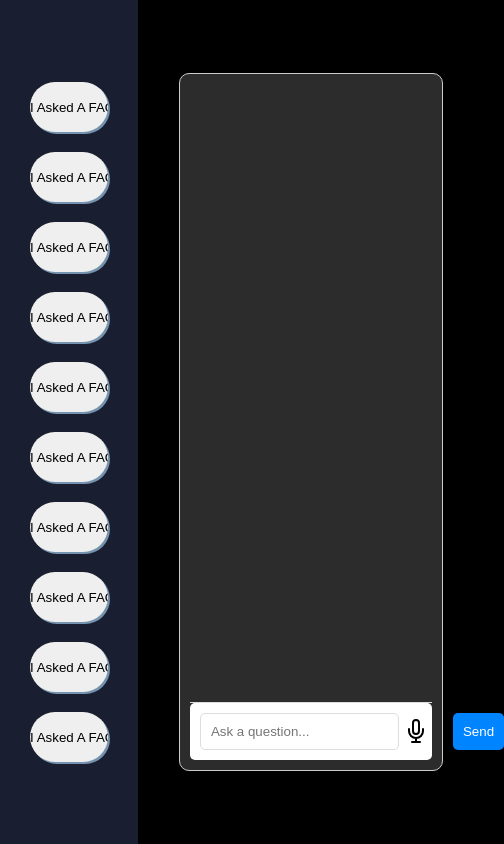
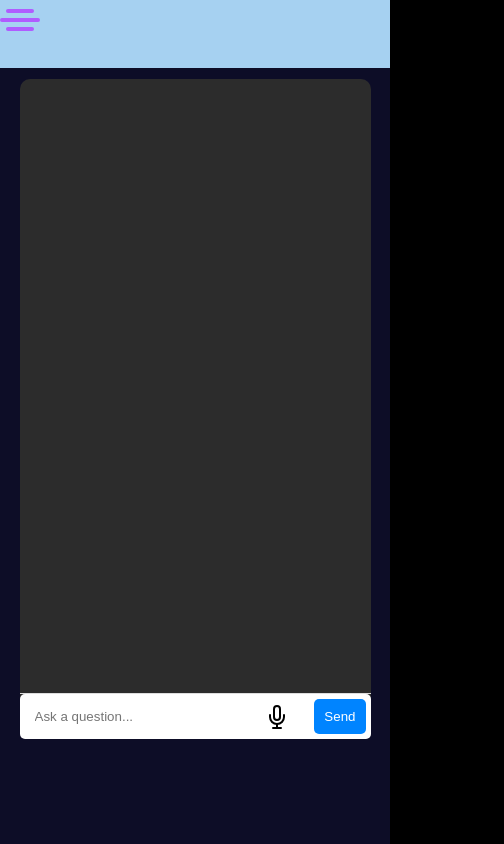
Before and after one commit to nicholesales/CCSpark, a React (Create React App) app in the folder frontend/: page /chatbot in a window 390 px wide. Shown: the whole page, 504 px wide, since content can reach past the window. Built offline with nearby package versions, Linux system fonts and the light colour scheme.

Commit message:
Added a mobile UI (not finished)

```diff
--- a/frontend/src/chatbot_page/chatbot.css
+++ b/frontend/src/chatbot_page/chatbot.css
@@ -1,12 +1,176 @@
 :root {
   --text-color: #F2FFFD;
-  --background-color: #11103E;
+  --background-color: #0d0d27;
+  --user-message-background-color: #232267;
   --highlights-color: #C8E7E9;
   --highlights-color-2: #D7FDFD;
   --accents-color: #FFDCF9;
+
 /* https://coolors.co/ffdcf9-f2fffd-c8e7e9-11103e-d7fdfd */
 }
 
+.for-mobile-only {
+  display: none;
+}
+
+.full-container-chatbot {
+  background-color: var(--background-color);
+}
+
+/* Mobile CSS */
+@media (max-width: 600px) {
+  .for-mobile-only {
+    display: flex;
+    background-color: #a6d1f1;
+
+    height: 8%;
+  }
+
+  .faq-side-panel {
+      width: 200px; /* Collapsed width */
+      display: none;
+  }
+
+  .full-container-chatbot {
+    width: 100vw;
+    height: 100vh;
+    display: flex;
+    flex-direction: column;
+  }
+
+  .parent-container-chatbot {
+    width: 100%;
+    height: 100%;
+    display: flex;
+    justify-content: center;
+    /* align-items: center; */
+  }
+
+  .chatbot-container {
+    display: flex;
+    flex-direction: column;
+    justify-content: space-between;
+    width: 90%;
+    height: 85%;
+    /* border: 2px solid #ccc; */
+    margin-top: 3%;
+    border-radius: 10px;
+    /* padding: 10px; */
+    background-color: #2c2c2c;
+  }
+
+  .chatbot-messages {
+    flex-grow: 1;
+    overflow-y: auto;
+    padding: 1%;
+    border-bottom: 1px solid #ddd;
+  }
+
+  .user-chat {
+    display: flex;
+    flex-direction: row-reverse;
+    margin-bottom: 1%;
+  }
+
+  .bot-chat {
+    display: flex;
+    flex-direction: row;
+    margin-bottom: 4%;
+    margin-top: 4%;
+  }
+
+  .chatbot-message {
+    padding: 1.5%;
+    border-radius: 8px;
+    width: 100%;
+    word-wrap: break-word;
+    max-width: 60%;
+  }
+
+  .chatbot-message.user {
+    align-self: center;
+    background-color: #1a7faa;
+    color: white;
+    height: 100%;
+  }
+
+  .chatbot-message.bot {
+    align-self: flex-start;
+    background-color: #e4e6eb;
+    color: black;
+  }
+
+  .icon-container {
+    width: 10%;
+    height: fit-content;
+    padding: 1%;
+    border-radius: 50%;
+  }
+
+  .icon {
+    width: 100%;
+  }
+
+  .chatbot-input {
+    flex-grow: 1;
+    padding: 10px;
+    border-style: none;
+    border-radius: 5px;
+    white-space: normal;
+  }
+
+  .chatbot-input-container {
+    display: flex;
+    padding: 5px;
+    background-color: white;
+    border-radius: 5px;
+  }
+
+  .chatbot-submit {
+    margin-left: 10px;
+    padding: 10px;
+    background-color: #0084ff;
+    color: white;
+    border: none;
+    border-radius: 5px;
+    cursor: pointer;
+  }
+
+  /* New styles for the microphone button */
+  .chatbot-mic-button {
+    background-color: transparent;
+    border: none;
+    cursor: pointer;
+    padding: 5px;
+    margin-right: 10px;
+    display: flex;
+    align-items: center;
+    justify-content: center;
+    transition: background-color 0.3s ease;
+  }
+
+  .chatbot-mic-button:hover {
+    background-color: #f0f0f0;
+    border-radius: 50%;
+  }
+
+  .chatbot-mic-button.recording {
+    background-color: #ffcccb;
+    border-radius: 50%;
+  }
+
+  .chatbot-mic-button svg {
+    width: 24px;
+    height: 24px;
+  }
+}
+
+/* --------------------------------------------------------------- */
+/* Desktop / Tablet CSS */
+@media (min-width: 601px) {
+  .for-mobile-only {
+    display: none;
+  }
   .chatbot-container {
     display: flex;
     flex-direction: column;
@@ -28,16 +192,9 @@
 
   .chatbot-message {
     padding: 1.5%;
-  margin-bottom: 3%;
     border-radius: 8px;
     width: 100%;
     word-wrap: break-word;
-}
-
-.chatbot-message.user {
-  align-self: flex-end;
-  background-color: #1a7faa;
-  color: white;
   }
 
   .user,
@@ -48,11 +205,20 @@
   .user-chat {
     display: flex;
     flex-direction: row-reverse;
+    margin-bottom: 1%;
   }
 
   .bot-chat {
     display: flex;
     flex-direction: row;
+    margin-bottom: 4%;
+  }
+
+  .chatbot-message.user {
+    align-self: center;
+    background-color: #1a7faa;
+    color: white;
+    height: 100%;
   }
 
   .chatbot-message.bot {
@@ -73,6 +239,7 @@
     padding: 10px;
     border: 1px solid #ddd;
     border-radius: 5px;
+    white-space: normal;
   }
 
   .chatbot-submit {
@@ -106,7 +273,8 @@
     width: 20%;
     display: flex;
     flex-direction: column;
-  justify-content: center;
+    justify-content: space-around;
+    align-content: space-around;
     background-color: #191f30;
     padding: 0 30px;
   }
@@ -118,14 +286,6 @@
     align-items: center;
   }
 
-.faq-button {
-  margin: 10px 0;
-  height: 50px;
-  border-radius: 30px;
-  border-style: none;
-  box-shadow: 2px 2px #7593ae;
-}
-
   .user-icon-container {
     margin-left: 2%;
     background-color: #a6d1f1;
@@ -133,10 +293,14 @@
 
   .bot-icon-container {
     margin-right: 2%;
+    background-color: #a6d1f1;
   }
 
   .icon-container {
     width: 5%;
+    height: fit-content;
+    padding: 1%;
+    border-radius: 50%;
   }
 
   .icon {
@@ -170,3 +334,33 @@
     width: 24px;
     height: 24px;
   }
+
+  .vic-logo-container {
+    display: flex;
+    align-items: center;
+    justify-content: center;
+    height: 10%;
+    align-self: center;
+  }
+
+  .vic-logo {
+    height: 100%;
+  }
+
+  .faq-buttons {
+    display: flex;
+    flex-direction: column;
+    scrollbar-width: 10px;
+    overflow-y: scroll;
+  }
+
+  .faq-button {
+    margin: 10px ;
+    height: 100px;
+    border-radius: 20px;
+    border-style: none;
+    box-shadow: 2px 2px #7593ae;
+    padding: 10px 10px;
+    white-space: normal;
+  }
+}
--- a/frontend/src/chatbot_page/chatbot.js
+++ b/frontend/src/chatbot_page/chatbot.js
@@ -3,10 +3,12 @@ import axios from 'axios';
 import './chatbot.css';
 import userIcon from "./icons/user-icon.png";
 import botIcon from "./icons/bot-icon.png";
+import chatIcon from "./icons/chat.png";
+import './sidebar.css'; // Import CSS for styling
 
 const GOOGLE_SPEECH_API_KEY = '';
 
-function UserIconHandler({sender}) {
+function UserIconHandler({ sender }) {
   return (
     <div className="icon-container user-icon-container">
       <img className="icon user-icon" src={userIcon} alt="User Icon" />
@@ -14,7 +16,7 @@ function UserIconHandler({sender}) {
   )
 }
 
-function BotIconHandler({sender}) {
+function BotIconHandler({ sender }) {
   return (
     <div className="icon-container bot-icon-container">
       <img className="icon bot-icon" src={botIcon} alt="Bot Icon" />
@@ -39,7 +41,12 @@ const Chatbot = () => {
   const [isRecording, setIsRecording] = useState(false);
   const [stream, setStream] = useState(null);
   const [mediaRecorder, setMediaRecorder] = useState(null);
+  const [isCollapsed, setIsCollapsed] = useState(false);
 
+  const handleCheckboxChange = (event) => {
+    // Collapse the sidebar if checked, expand if unchecked
+    setIsCollapsed(event.target.checked);
+  };
   useEffect(() => {
     return () => {
       if (stream) {
@@ -72,13 +79,17 @@ const Chatbot = () => {
     setQuestion('');
   };
 
+  const handleSidebarToggle = async () => {
+
+  }
+
   const faqButtonSubmit = async (predefinedQuestion) => {
     const userMessage = { sender: 'user', text: predefinedQuestion };
     setConversation((prevConversation) => [...prevConversation, userMessage]);
 
     try {
-      const res = await axios.post('http://localhost:8000/api/chatbot/', { question: predefinedQuestion });
-      const chatbotResponse = { sender: 'bot', text: res.data.response };
+      // const res = await axios.post('http://localhost:8000/api/chatbot/', { question: predefinedQuestion });
+      const chatbotResponse = { sender: 'bot', text: "res.data.response" };
 
       setConversation((prevConversation) => [...prevConversation, chatbotResponse]);
       setError('');
@@ -188,16 +199,49 @@ const Chatbot = () => {
 
   return (
     <div className='full-container-chatbot'>
-      <div className='faq-side-panel'>
+      <div className='for-mobile-only '>
+        <div className="sidebar-container">
+          <input
+            type="checkbox"
+            id="checkbox"
+            checked={isCollapsed}
+            onChange={handleCheckboxChange} />
+          <label htmlFor='checkbox' className='toggle'>
+            <div className='bars' id="bar1"></div>
+            <div className='bars' id="bar2"></div>
+            <div className='bars' id="bar3"></div>
+          </label>
+          <div className={`sidebar ${!isCollapsed ? 'collapsed' : ''}`}>
+            <div className='faq-buttons'>
               {[...Array(10)].map((_, index) => (
                 <input
                   key={index}
                   className='faq-button'
                   type="button"
-            value={`I Asked A FAQ ${index + 1}`}
+                  value={`I Asked A FAQ ${index + 1} to make this shit longer just to test the responsiveness type thingamajig`}
                   onClick={() => faqButtonSubmit(`What is the ${index + 1}${index === 0 ? 'st' : index === 1 ? 'nd' : index === 2 ? 'rd' : 'th'} most frequent asked question?`)}
                 />
               ))}
+            </div>
+          </div>
+        </div>
+      </div>
+      <div className='faq-side-panel'>
+        <div className='vic-logo-container'>
+          <img className='vic-logo' src={chatIcon}>
+          </img>
+        </div>
+        <div className='faq-buttons'>
+          {[...Array(10)].map((_, index) => (
+            <input
+              key={index}
+              className='faq-button'
+              type="button"
+              value={`I Asked A FAQ ${index + 1} to make this shit longer just to test the responsiveness type thingamajig`}
+              onClick={() => faqButtonSubmit(`What is the ${index + 1}${index === 0 ? 'st' : index === 1 ? 'nd' : index === 2 ? 'rd' : 'th'} most frequent asked question?`)}
+            />
+          ))}
+        </div>
       </div>
       <div className='parent-container-chatbot'>
         <div className="chatbot-container">
@@ -217,7 +261,7 @@ const Chatbot = () => {
             <input
               type="text"
               value={question}
-              onChange={(e) => {setQuestion(e.target.value); setError("")}}
+              onChange={(e) => { setQuestion(e.target.value); setError("") }}
               placeholder="Ask a question..."
               className="chatbot-input"
             />
--- /dev/null
+++ b/frontend/src/chatbot_page/sidebar.css
@@ -0,0 +1,125 @@
+/* Sidebar.css */
+.sidebar-container {
+    position: relative; /* Make the container a relative parent */
+}
+
+.toggle {
+    position: absolute; /* Make the checkbox absolute */
+    z-index: 999; /* Bring the checkbox to the front */
+    margin-right: 0; /* Remove the margin */
+}
+
+.sidebar {
+    width: 250px; /* Width of the sidebar */
+    background-color: #333;
+    color: white;
+    transition: width 0.3s, opacity 0.3s; /* Add opacity transition */
+}
+
+.sidebar.collapsed {
+    width: 0; /* Width when collapsed */
+    opacity: 0; /* Make it invisible */
+    overflow: hidden; /* Prevent content overflow */
+}
+
+.sidebar ul {
+    list-style-type: none;
+    padding: 0;
+}
+
+.sidebar li {
+    padding: 10px;
+}
+
+input[type="checkbox"] {
+    margin-right: 5px; /* Space between checkbox and label */
+    z-index: 999;
+}
+
+/* From Uiverse.io by vinodjangid07 */
+#checkbox {
+    display: none;
+}
+
+.toggle {
+    position: relative;
+    width: 40px;
+    height: 40px;
+    cursor: pointer;
+    display: flex;
+    flex-direction: column;
+    align-items: center;
+    justify-content: center;
+    gap: 5px;
+    transition-duration: .5s;
+}
+
+.bars {
+    width: 100%;
+    height: 4px;
+    background-color: rgb(176, 92, 255);
+    border-radius: 4px;
+}
+
+#bar2 {
+    transition-duration: .8s;
+}
+
+#bar1,
+#bar3 {
+    width: 70%;
+}
+
+/* #checkbox:checked + .toggle .bars {
+    position: absolute;
+    transition-duration: .5s;
+}
+
+#checkbox:checked + .toggle #bar2 {
+    transform: scaleX(0);
+    transition-duration: .5s;
+}
+
+#checkbox:checked + .toggle #bar1 {
+    width: 100%;
+    transform: rotate(45deg);
+    transition-duration: .5s;
+}
+
+#checkbox:checked + .toggle #bar3 {
+    width: 100%;
+    transform: rotate(-45deg);
+    transition-duration: .5s;
+}
+
+#checkbox:checked + .toggle {
+    transition-duration: .5s;
+    transform: rotate(180deg);
+} */
+
+#checkbox:checked + .toggle .bars {
+    position: absolute;
+    transition-duration: .5s;
+}
+
+#checkbox:checked + .toggle #bar2 {
+    transform: scaleX(0);
+    transition-duration: .5s;
+}
+
+#checkbox:checked + .toggle #bar1 {
+    width: 100%;
+    transform: rotate(45deg);
+    transition-duration: .5s;
+}
+
+#checkbox:checked + .toggle #bar3 {
+    width: 100%;
+    transform: rotate(-45deg);
+    transition-duration: .5s;
+}
+
+#checkbox:checked + .toggle {
+    transition-duration: .5s;
+    transform: rotate(180deg);
+}
```
Also changed, not shown: frontend/src/chatbot_page/icons/chat.png (added). Lines whose indentation alone changed are shown as unchanged.
